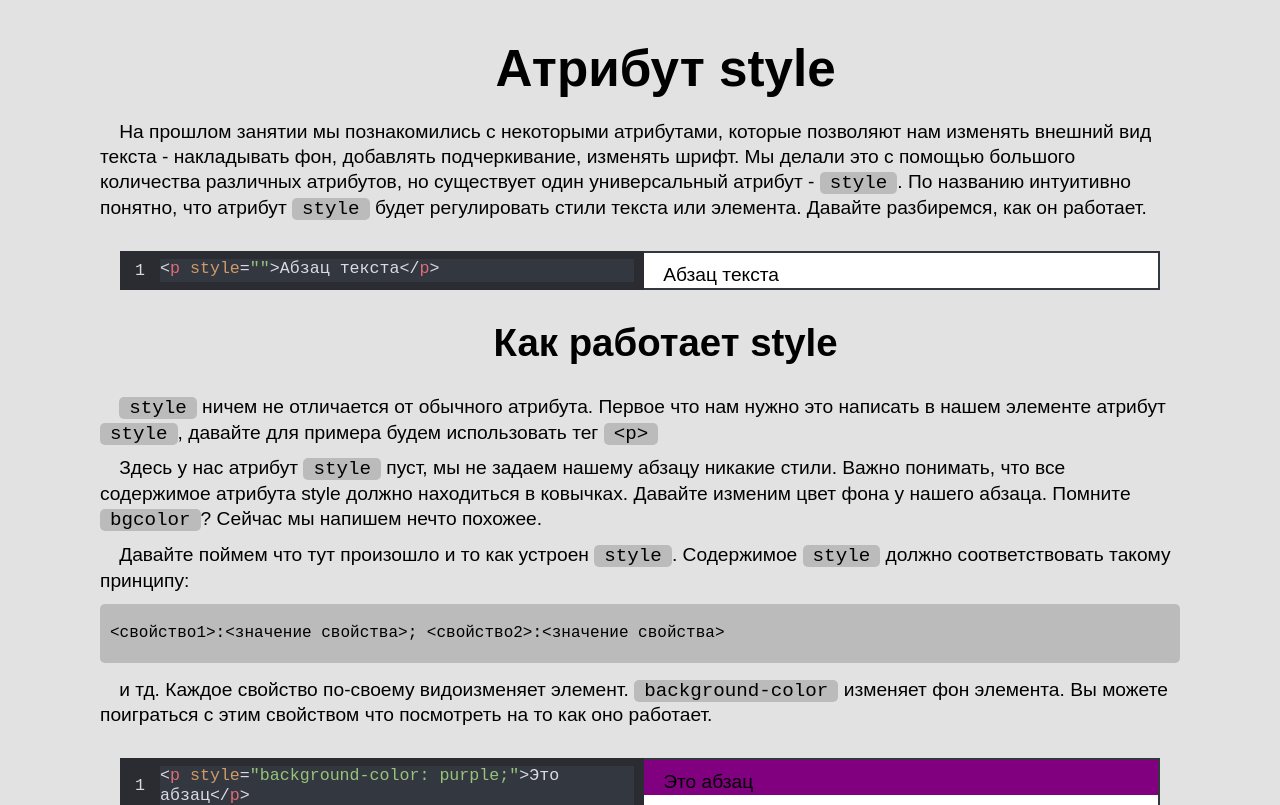
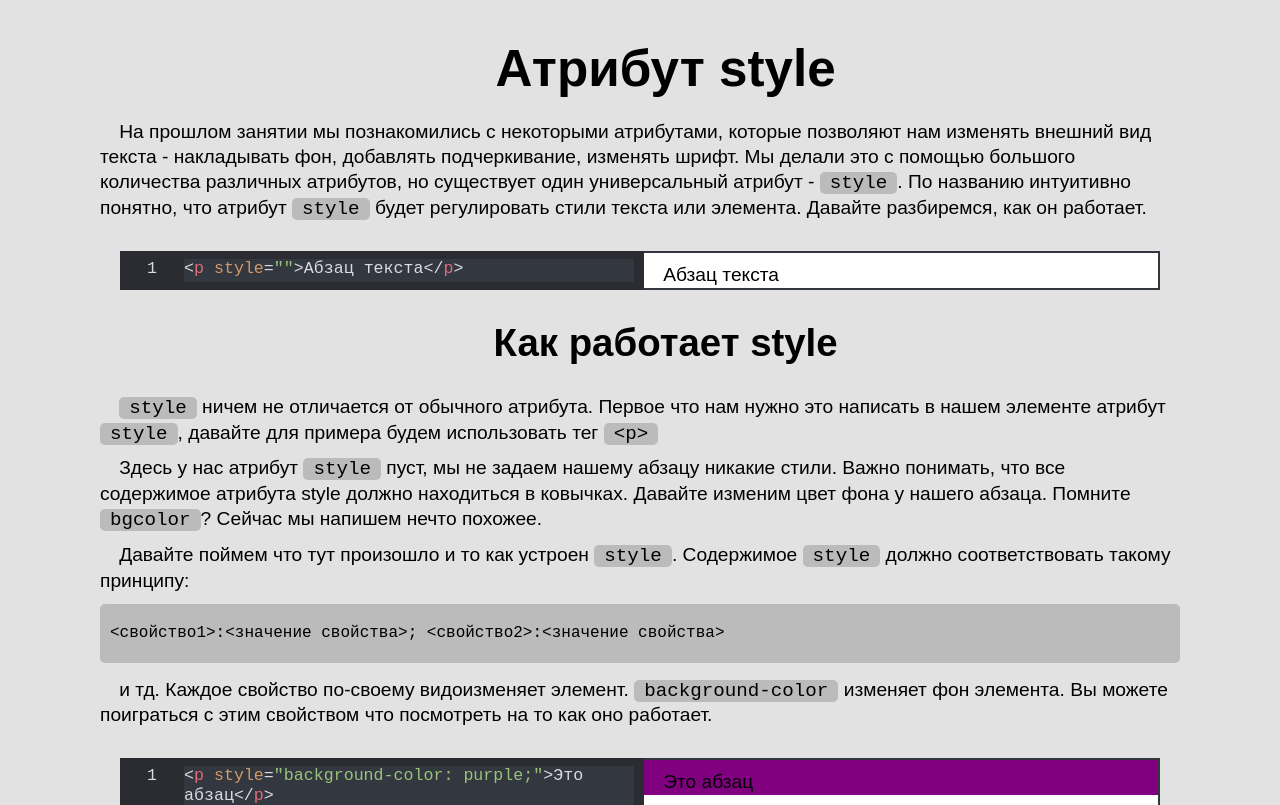
Before and after one commit to NikolayGorovikov/LearnProgect, a plain HTML site: page index.html in a window 1280 px wide. Shown: the top 805 px of the page. Drawn offline with nearby package versions, Linux system fonts and the light colour scheme.

Commit message:
Change code-line:before

```diff
--- a/learn.css
+++ b/learn.css
@@ -179,10 +179,11 @@ pre {
 
 .code-line {
     box-sizing: border-box;
-    margin-left: 40px;
+    margin-left: 5vw;
     background-color: #333740;
     display: flex;
     align-items: center;
+    position: relative;
 }
 
 .code-block-wrapper {
@@ -210,8 +211,9 @@ pre {
     content: counter(count);
     counter-increment: count;
     position: absolute;
-    width: 40px;
-    left: 0;
+    width: 5vw;
+    top: 0;
+    left: -5vw;
     display: flex;
     justify-content: center;
     font-family: Iosevka, monospace;
```
